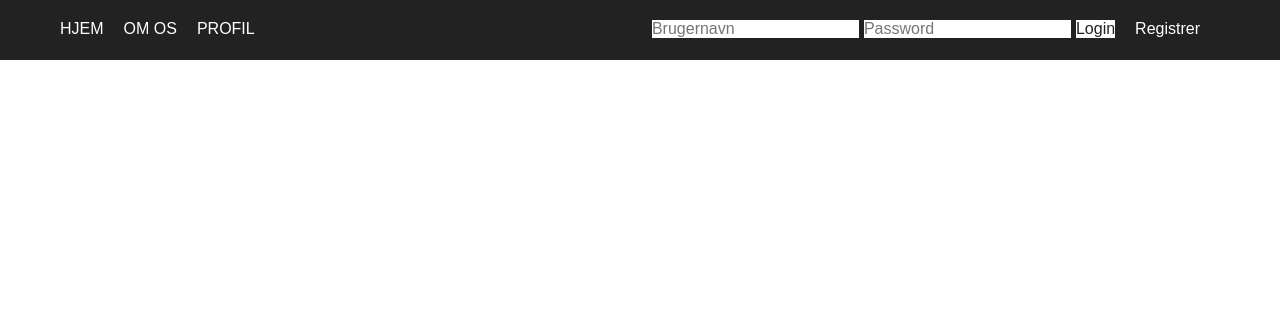
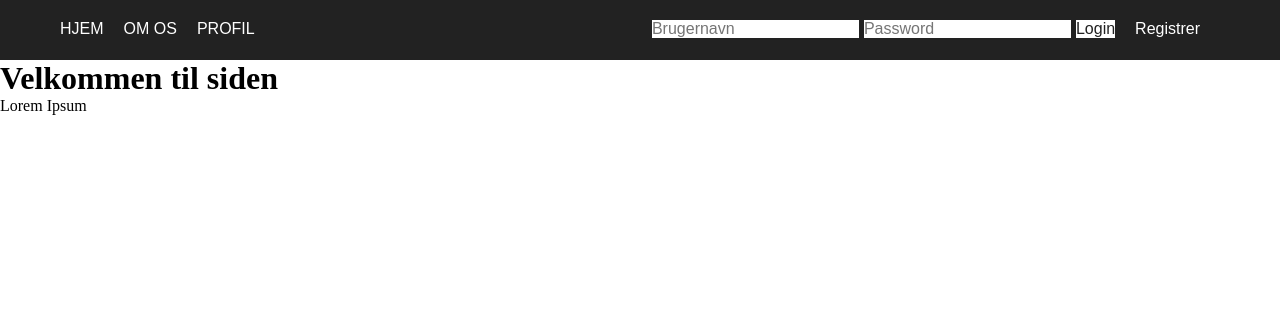
Before and after one commit to nemesis1980/Module2_2, a PHP site: page / in a window 1280 px wide. Shown: the top 320 px of the page. Run offline with PHP 8.4, Linux system fonts and the light colour scheme.

Commit message:
Index change

```diff
--- a/index.php
+++ b/index.php
@@ -5,6 +5,8 @@
 	include 'header.php';
 ?>
 
+<H1>Velkommen til siden</H1>
+<p>Lorem Ipsum</p>
 
 
 </body>
```
